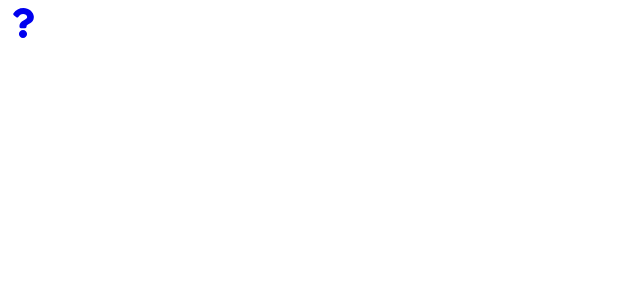
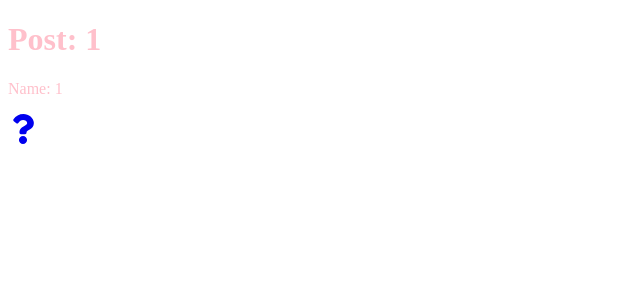
Before and after one commit to oscar-ct/react-practice, a React (Create React App) app: page /post/1/1 in a window 1280 px wide. Before the commit this address had no page. Shown: the top 300 px of the page, without its empty margins (0-640 px from the left). Built offline with nearby package versions, Linux system fonts and the light colour scheme.

Commit message:
feat: practiced using useParams hook and displayed query strings to DOM

```diff
--- a/src/App.js
+++ b/src/App.js
@@ -7,6 +7,7 @@ import FeedbackForm from "./components/FeedbackForm";
 import {BrowserRouter as Router, Route, Routes, NavLink} from "react-router-dom";
 import About from "./components/pages/About";
 import AboutIconLink from "./components/AboutIconLink";
+import Post from "./components/Post";
 
 
 function App() {
@@ -89,7 +90,9 @@ function App() {
 
                 </Route>
                 <Route path="/about" element={<About/>}>
+                </Route>
 
+                <Route path="/post/:id/:name" element={<Post/>}>
                 </Route>
 
 
@@ -101,6 +104,7 @@ function App() {
             {/*<NavLink to='/' activeClassName="active">*/}
             {/*    HOME*/}
             {/*</NavLink>*/}
+
         </Router>
     )
 }
--- /dev/null
+++ b/src/components/Post.jsx
@@ -0,0 +1,14 @@
+import { useParams } from "react-router-dom";
+
+function Post() {
+    const params = useParams();
+
+    return (
+        <div>
+            <h1>Post: {params.id}</h1>
+            <p>Name: {params.name}</p>
+        </div>
+    )
+}
+
+export default Post
```
